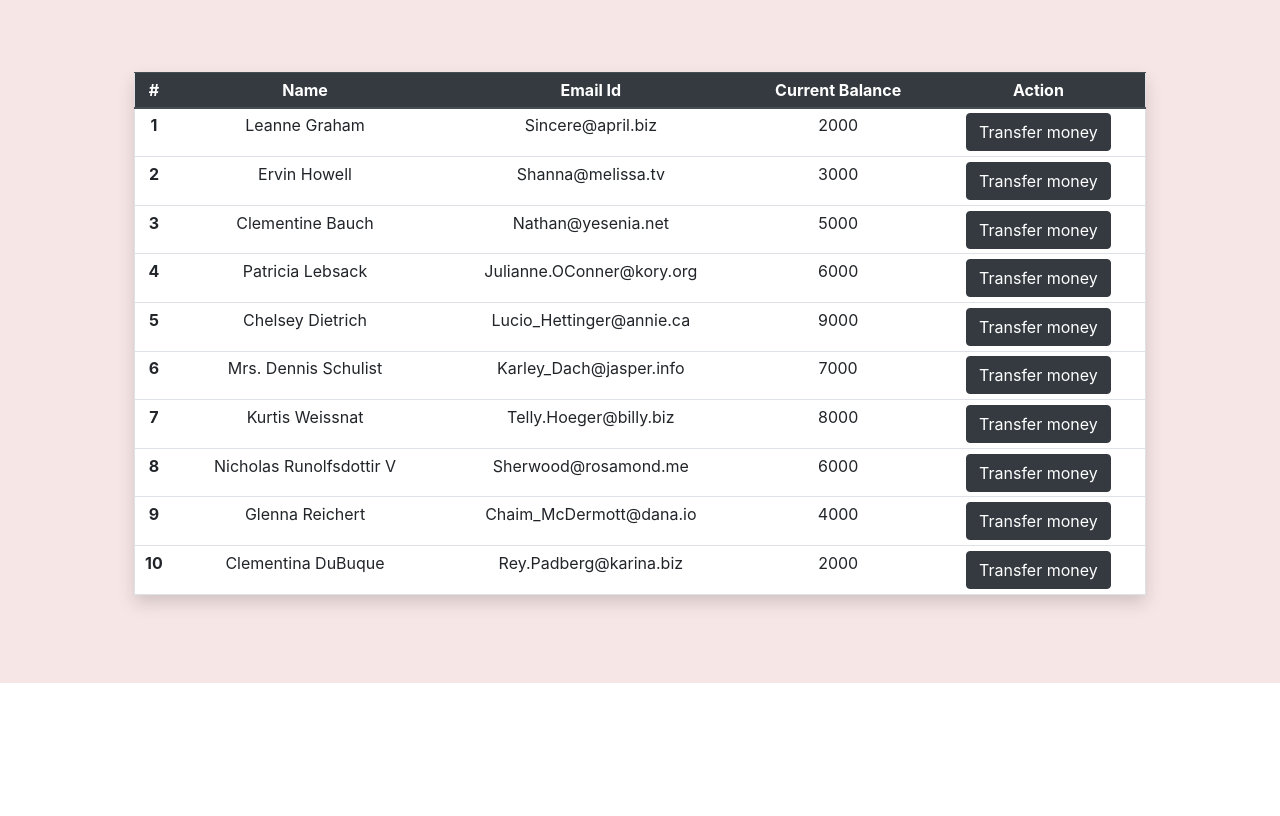
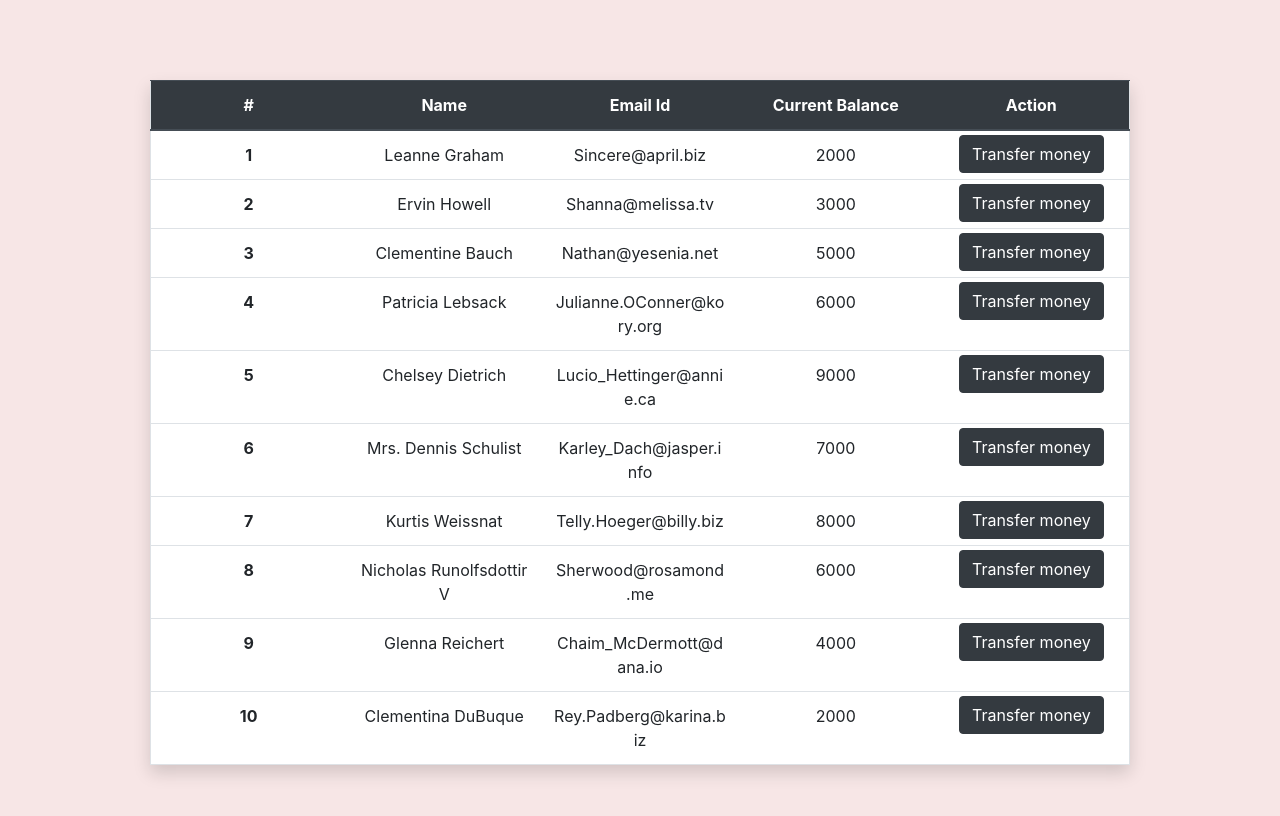
Before and after one commit to MansiRaveshia/basic-banking-website, a React (Create React App) app: page /customers in a window 1280 px wide. Shown: the top 816 px of the page. Built offline with nearby package versions, Linux system fonts and the light colour scheme.

Commit message:
changes3

```diff
--- a/src/components/Customers.js
+++ b/src/components/Customers.js
@@ -2,6 +2,7 @@ import React, { useEffect, useState } from 'react';
 
 import {Link} from "react-router-dom";
 import {useSelector} from "react-redux";
+import './Trans.css';
 
 
 const Customers = () =>{
@@ -11,8 +12,8 @@ const Customers = () =>{
     return (
         <div style={{backgroundColor:"rgb(247, 230, 230)"}}>
          <div className="container " >
-         <div className="py-2">
-<table class="mtab table table-sm border shadow" style={{backgroundColor:"white"}}>
+         <div className="p-3">
+<table class="mtab table border shadow" style={{backgroundColor:"white"}}>
   <thead class="thead-dark">
     <tr>
       <th scope="col">#</th>
@@ -32,7 +33,7 @@ const Customers = () =>{
       <td>{customer.name}</td>
       <td>{customer.email}</td>
       <td>{customer.balance}</td>
-      <td className='justify-content-center'><Link to={`/customers/transfer/${customer.id}`}><button  className="btn btn-dark">Transfer money</button></Link></td>
+      <td className=' p-1'><Link to={`/customers/transfer/${customer.id}`}><button  className="btn btn-dark">Transfer money</button></Link></td>
     </tr>
 
         ))
@@ -43,8 +44,6 @@ const Customers = () =>{
 </div>
 </div>
 </div>
-
-
     );
 };
 
--- /dev/null
+++ b/src/components/Trans.css
@@ -0,0 +1,8 @@
+.mtab{
+    table-layout: fixed;
+    width: 100%;
+}
+
+td{
+    word-wrap: break-word;
+}
--- a/src/components/Transactionhistory.js
+++ b/src/components/Transactionhistory.js
@@ -1,16 +1,17 @@
 import React from 'react';
 import { useSelector} from "react-redux";
+import './Trans.css'
 
 function TransactionHistory() {
 
     const customers = useSelector(state => state.customer.history);
 
     return (
-      <div style={{backgroundColor:"rgb(247, 230, 230)"}}>
+      <div  style={{backgroundColor:"rgb(247, 230, 230)"}} >
         <div className="container" >
-         <div className="py-4">
+         <div className="p-4">
 
-    <table className="table table-sm border shadow" style={{backgroundColor:"white"}}>
+    <table className="mtab table border shadow" style={{backgroundColor:"white"}} >
       <thead className="thead-dark">
         <tr>
         <th scope="col"> Transaction Id</th>
@@ -40,8 +41,8 @@ function TransactionHistory() {
     </table>
   </div>
   </div>
+  </div>
 
-        </div>
     )
 }
 
--- a/src/components/Transfer.js
+++ b/src/components/Transfer.js
@@ -41,11 +41,11 @@ import './Transfer.css'
       }
       else if(Number(amount)<0)
       {
-          alert("Oops!Negative value cannot be transfered");
+          alert("Oops! Negative value cannot be transfered");
       }
       else if(Number(mysender?.balance) < Number(amount))
       {
-          alert("Oops!current balance is very low")
+          alert("Oops! You have insufficient balance");
       }
       else{
       const receiver = {
@@ -81,7 +81,7 @@ import './Transfer.css'
     return (
       <div className="trans" style={{backgroundColor:"rgb(247, 230, 230)"}}>
       <div className ='container'>
-        <div className='py-15'>
+        <div className='p-15'>
     <div className="card border-0 shadow">
     <div className="card-body">
     <form>
```
